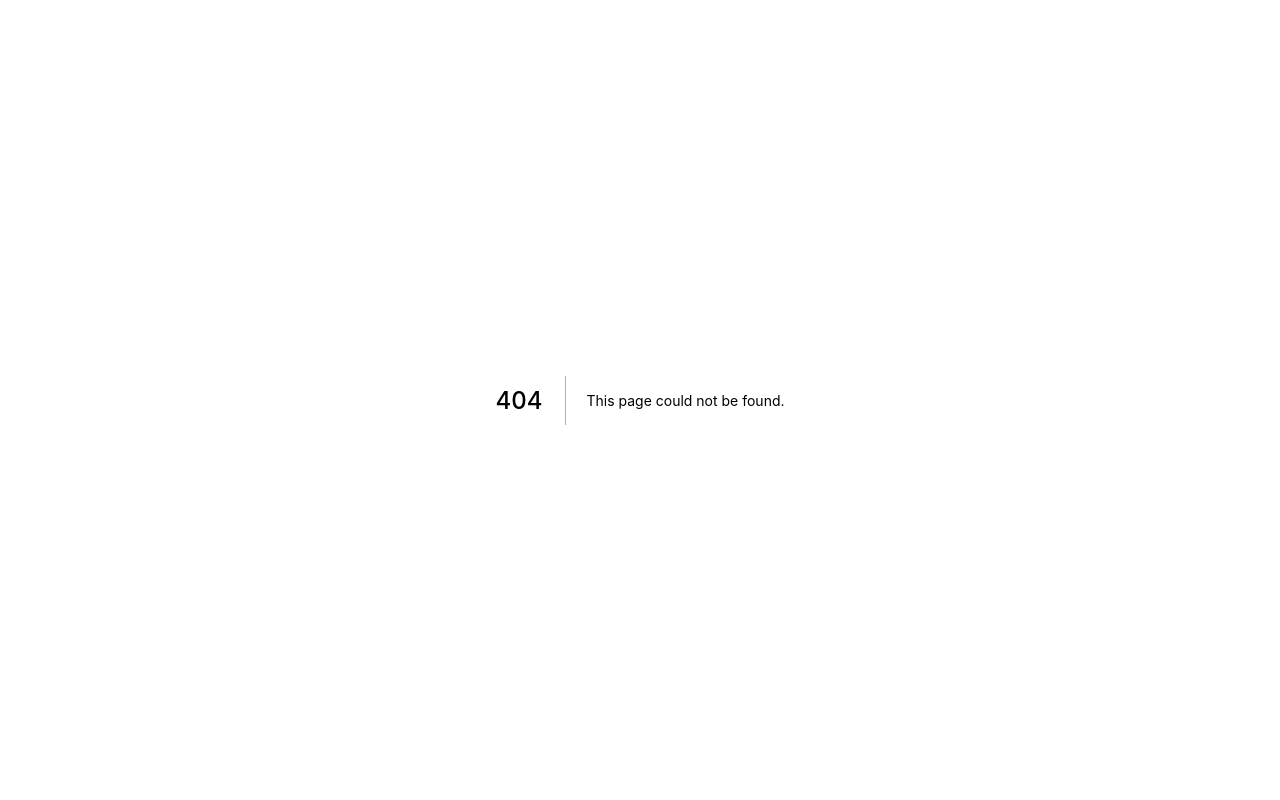
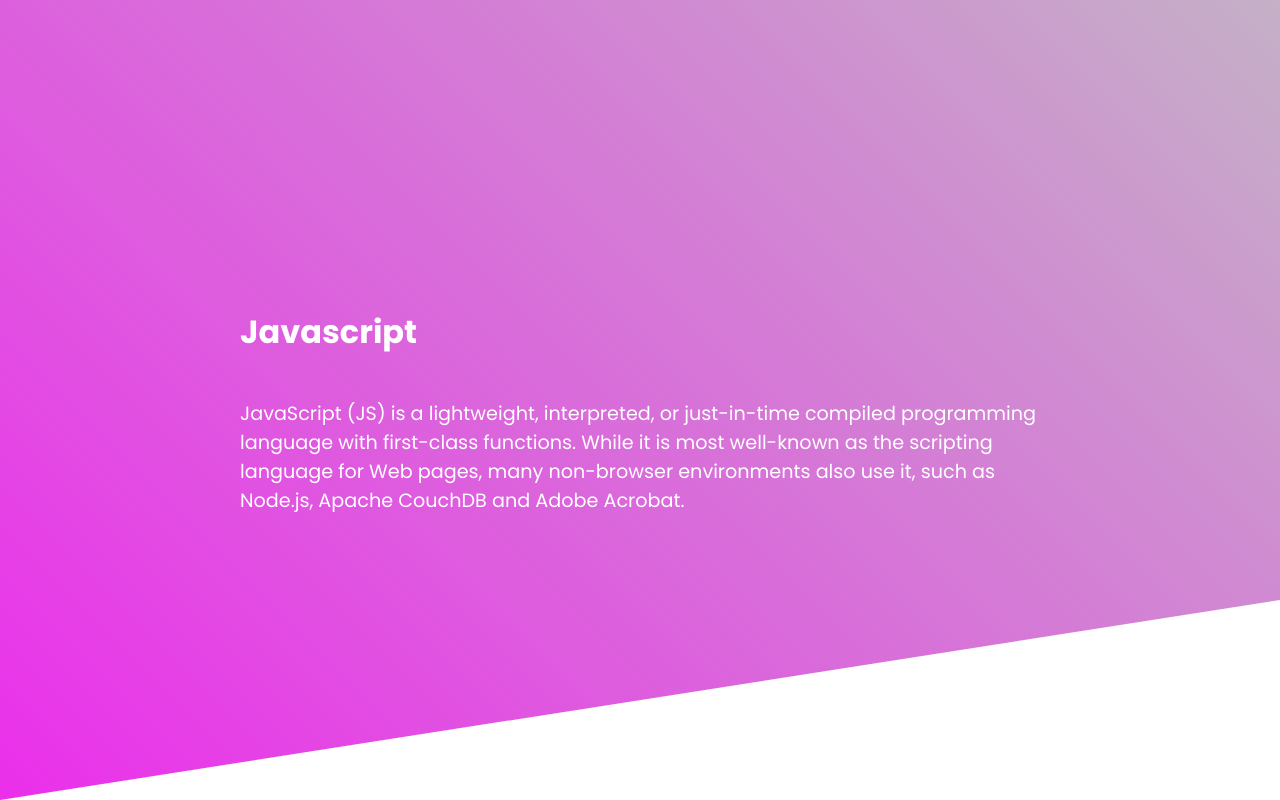
Before and after one commit to casey1991/layout-templates, a Next.js app: page /clip-polygon in a window 1280 px wide. Before the commit this address had no page. Built offline with nearby package versions, Linux system fonts and the light colour scheme.

Commit message:
#TEMP: create clip polygon examples

```diff
--- /dev/null
+++ b/pages/clip-polygon.tsx
@@ -0,0 +1,74 @@
+import { createUseStyles, jss } from "react-jss";
+// Option: 1
+jss
+  .createStyleSheet({
+    "@global html, body": {
+      fontFamily: '"Poppins", sans-serif',
+      margin: 0,
+      padding: 0,
+    },
+  })
+  .attach();
+jss
+  .createStyleSheet({
+    "@font-face": {
+      fontFamily: "Poppins",
+      src: `url(https://fonts.googleapis.com/css2?family=Poppins:ital,wght@0,100;0,200;0,300;0,400;0,500;0,600;0,700;0,800;0,900;1,100;1,200;1,300;1,400;1,500;1,600;1,700;1,800;1,900&display=swap)`,
+    },
+  })
+  .attach();
+const useClasses = createUseStyles({
+  root: {
+    "& section": {
+      width: "100vw",
+      height: "100vh",
+      background: "linear-gradient(45deg, #eb2feb, #c5b0c7)",
+      display: "flex",
+      flexDirection: "column",
+      alignItems: "center",
+      justifyContent: "center",
+    },
+    "& section::before": {
+      content: "''",
+      position: "absolute",
+      left: 0,
+      bottom: 0,
+      width: "100%",
+      height: 200,
+      background: "#FFF",
+      display: "block",
+      clipPath: "polygon(100% 0,100% 100%,0 100%)",
+    },
+  },
+  content: {
+    position: "relative",
+    maxWidth: 800,
+    color: "#FFF",
+    "& > h4": {
+      fontSize: "2.0em",
+    },
+    "& > p": {
+      fontSize: "1.2em",
+    },
+  },
+});
+export const StickyElementsPage = () => {
+  const classes = useClasses();
+  return (
+    <div className={classes.root}>
+      <section>
+        <div className={classes.content}>
+          <h4>Javascript</h4>
+          <p>
+            JavaScript (JS) is a lightweight, interpreted, or just-in-time
+            compiled programming language with first-class functions. While it
+            is most well-known as the scripting language for Web pages, many
+            non-browser environments also use it, such as Node.js, Apache
+            CouchDB and Adobe Acrobat.
+          </p>
+        </div>
+      </section>
+    </div>
+  );
+};
+export default StickyElementsPage;
```
